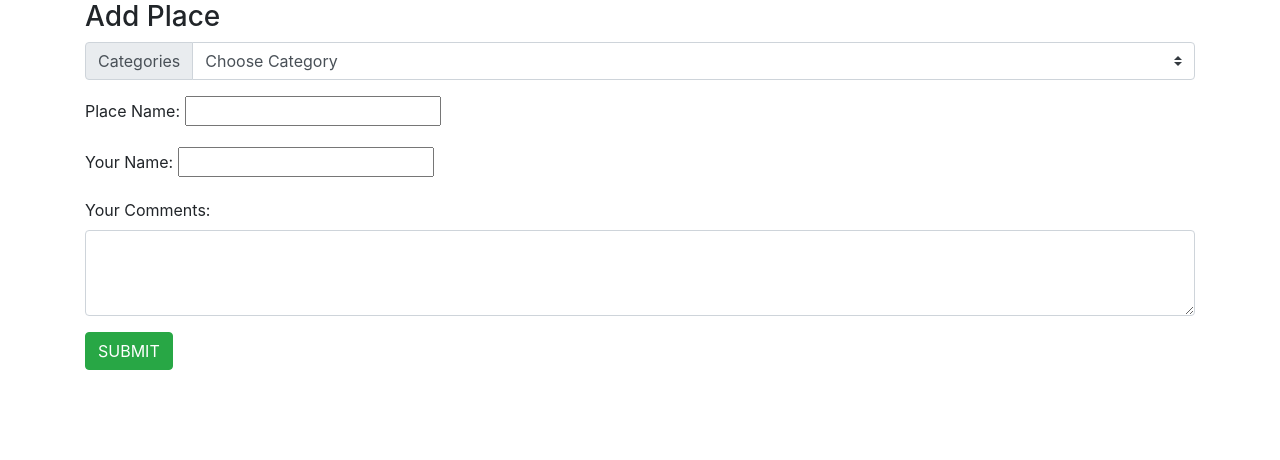
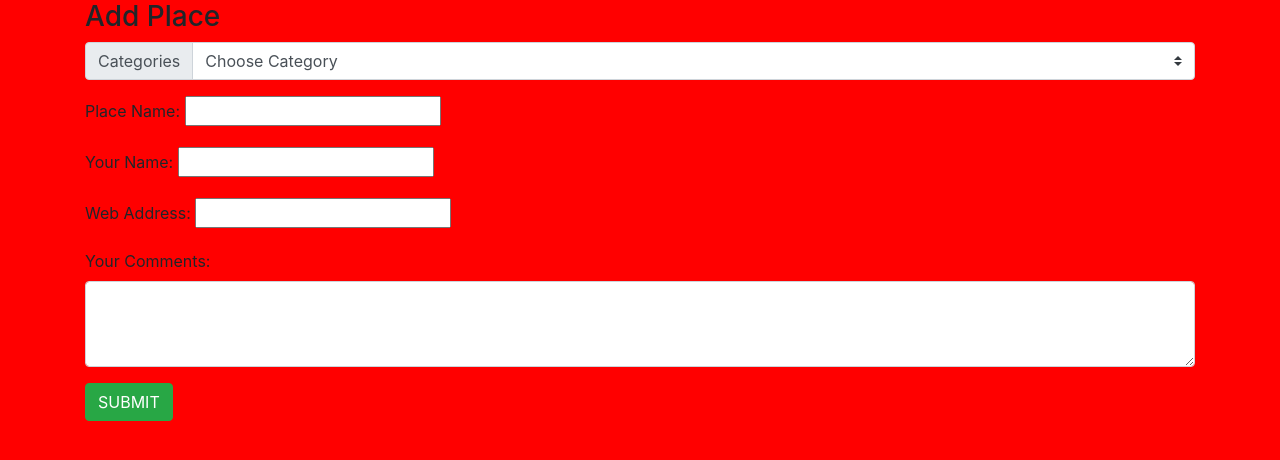
Before and after one commit to kososwede/ms3, a Flask app: page /add_place in a window 1280 px wide. Shown: the top 460 px of the page. Run offline with Flask 2, Linux system fonts and the light colour scheme; data that the repository does not hold is empty; some libraries are stand-ins or nearby versions.

Commit message:
added add website address option

```diff
--- a/static/css/style.css
+++ b/static/css/style.css
@@ -0,0 +1,3 @@
+body {
+    background-color: red;
+}
--- a/templates/addplace.html
+++ b/templates/addplace.html
@@ -34,10 +34,19 @@
   </div>
  </div>
   </div>
+  <div class="row">
+<div class="col 12">
+  <div class="form-group">
+    <label for="validationCustom2">Web Address:</label>
+    <input type="url" class="validate" id="website" name="website">
+  </div>
+ </div>
+  </div>
   <div class="form-group">
     <label for="exampleFormControlTextarea1">Your Comments:</label>
     <textarea class="form-control" name="user_comments" id="user_comments" rows="3" required></textarea>
   </div>
+
   <button type="submit" class="btn btn-success" name="action">SUBMIT</button>
 </form>
 </div>
--- a/templates/base.html
+++ b/templates/base.html
@@ -6,6 +6,7 @@
     <meta http-equiv="X-UA-Compatible" content="ie=edge">
     <link href="https://stackpath.bootstrapcdn.com/font-awesome/4.7.0/css/font-awesome.min.css" rel="stylesheet" integrity="sha384-wvfXpqpZZVQGK6TAh5PVlGOfQNHSoD2xbE+QkPxCAFlNEevoEH3Sl0sibVcOQVnN" crossorigin="anonymous">
     <link rel="stylesheet" href="https://stackpath.bootstrapcdn.com/bootstrap/4.3.1/css/bootstrap.min.css" integrity="sha384-ggOyR0iXCbMQv3Xipma34MD+dH/1fQ784/j6cY/iJTQUOhcWr7x9JvoRxT2MZw1T" crossorigin="anonymous">
+    <link rel="stylesheet" href="{{url_for('static',filename='css/style.css')}}" type="text/css"/>
     <title>Things To Do</title>
 </head>
 <body>
```
Also changed, not shown: templates/places.html (+10 -5 lines), static/style/style.css (deleted).
